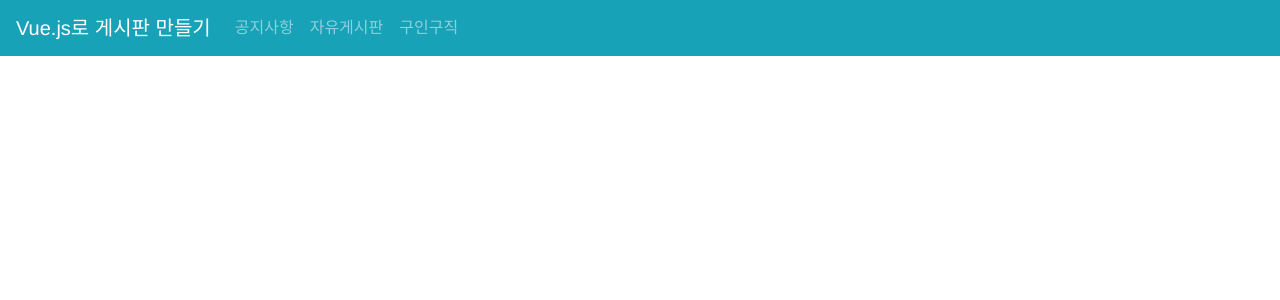
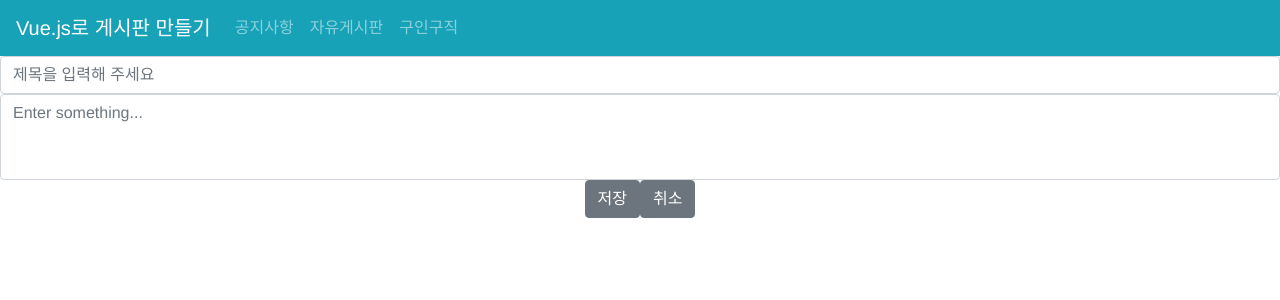
Before and after one commit to Yang-heesu/vue-board, a Vue app in the folder src/frontend/: page /#/board/free/create in a window 1280 px wide. Shown: the top 300 px of the page. Built offline with nearby package versions, Linux system fonts and the light colour scheme.

Commit message:
Create.vue 생성

```diff
--- a/src/frontend/src/components/Board.vue
+++ b/src/frontend/src/components/Board.vue
@@ -1,6 +1,7 @@
 <template>
     <div>
         <b-table striped hover :items="items" :fields="fields" @row-clicked="rowClick"></b-table>
+        <b-button @click="writeContent">글쓰기</b-button>
     </div>
 </template>
 <script>
@@ -41,6 +42,11 @@
                 this.$router.push({
                     path: `/board/free/detail/${item.content_id}`
                 })
+            },
+            writeContent() {
+                this.$router.push({
+                    path: '/board/free/create'
+                })
             }
         }
     }
--- a/src/frontend/src/components/ContentDetail.vue
+++ b/src/frontend/src/components/ContentDetail.vue
@@ -23,6 +23,7 @@
                 {{context}}
             </div>
             <div class="content-detail-button">
+                <b-button variant="primary" @click="updateData">수정</b-button>
                 <b-button variant="success" @click="deleteData">삭제</b-button>
             </div>
             <div class="content-detail-comment">
@@ -51,6 +52,11 @@
             deleteData() {
                 const content_index = data.Content.findIndex(item => item.content_id === this.contentId)
                 data.Content.splice(content_index, 1)
+                this.$router.push({
+                    path: '/board/free'
+                })
+            },
+            updateData() {
                 this.$router.push({
                     path: '/board/free'
                 })
--- a/src/frontend/src/components/Create.vue
+++ b/src/frontend/src/components/Create.vue
@@ -1,45 +1,30 @@
 <template>
     <div>
-        <input v-model="writer" placeholder="글쓴이"/>
-        <input v-model="title" placeholder="제목"/>
-        <textarea v-model="content" placeholder="내용"/>
-        <button @click="index !== undefined ? update() : write()">{{index !== undefined ? "수정":"작성"}}</button>
+        <b-input v-model="subject" placeholder="제목을 입력해 주세요"/>
+        <b-form-textarea id="textarea"
+                         v-model="context"
+                         placeholder="Enter something..."
+                         rows="3"
+                         max-rows="6"/>
+        <b-button>저장</b-button>
+        <b-button @click="cancel">취소</b-button>
     </div>
 </template>
 <script>
-    import data from '../data'
+    //import data from '../data'
 
     export default {
         name: 'Create',
         data() {
-            const index = this.$route.params.contentId
             return {
-                data: data,
-                index: index,
-                writer: index !== undefined ? data[index].writer: "",
-                title: index !== undefined ? data[index].title: "",
-                content: index !== undefined ? data[index].content: "",
+                subject: '',
+                context: ''
             }
         },
         methods: {
-            write() {
-                //data에 추가해줌
-                this.data.push({
-                    writer: this.writer,
-                    title: this.title,
-                    content: this.content
-                })
-                //main으로 이동
+            cancel() {
                 this.$router.push({
-                    path: '/'
-                })
-            },
-            update() {
-                data[this.index].writer = this.writer
-                data[this.index].title = this.title
-                data[this.index].content = this.content
-                this.$router.push({
-                    path: '/'
+                    path: '/board/free'
                 })
             }
         }
--- a/src/frontend/src/router/index.js
+++ b/src/frontend/src/router/index.js
@@ -3,6 +3,7 @@ import Router from 'vue-router'
 import HelloWorld from '../components/HelloWorld'
 import Board from '../components/Board'
 import ContentDetail from '../components/ContentDetail'
+import Create from '../components/Create'
 
 Vue.use(Router)
 
@@ -23,5 +24,10 @@ export default new Router({
             name: 'ContentDetail',
             component: ContentDetail
         },
+        {
+            path: '/board/free/create',
+            name: 'Create',
+            component: Create
+        },
     ]
 })
```
